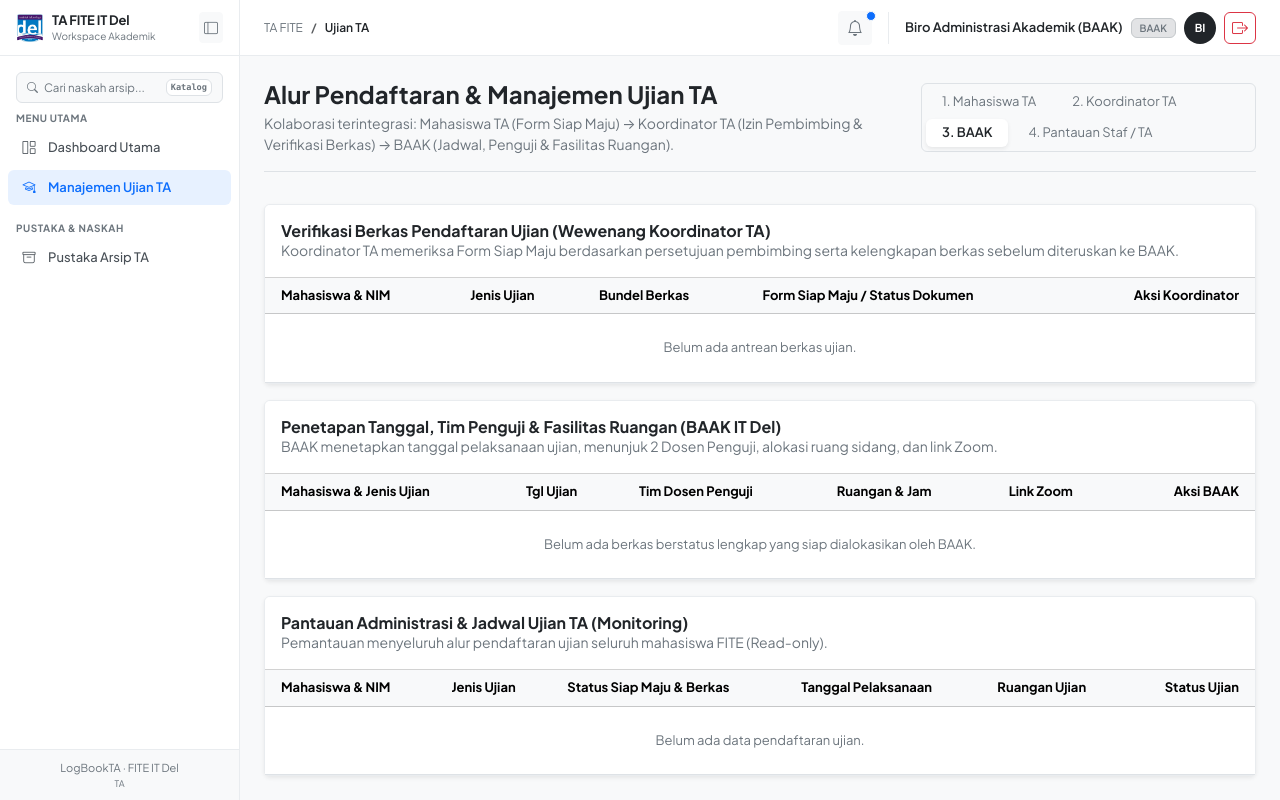
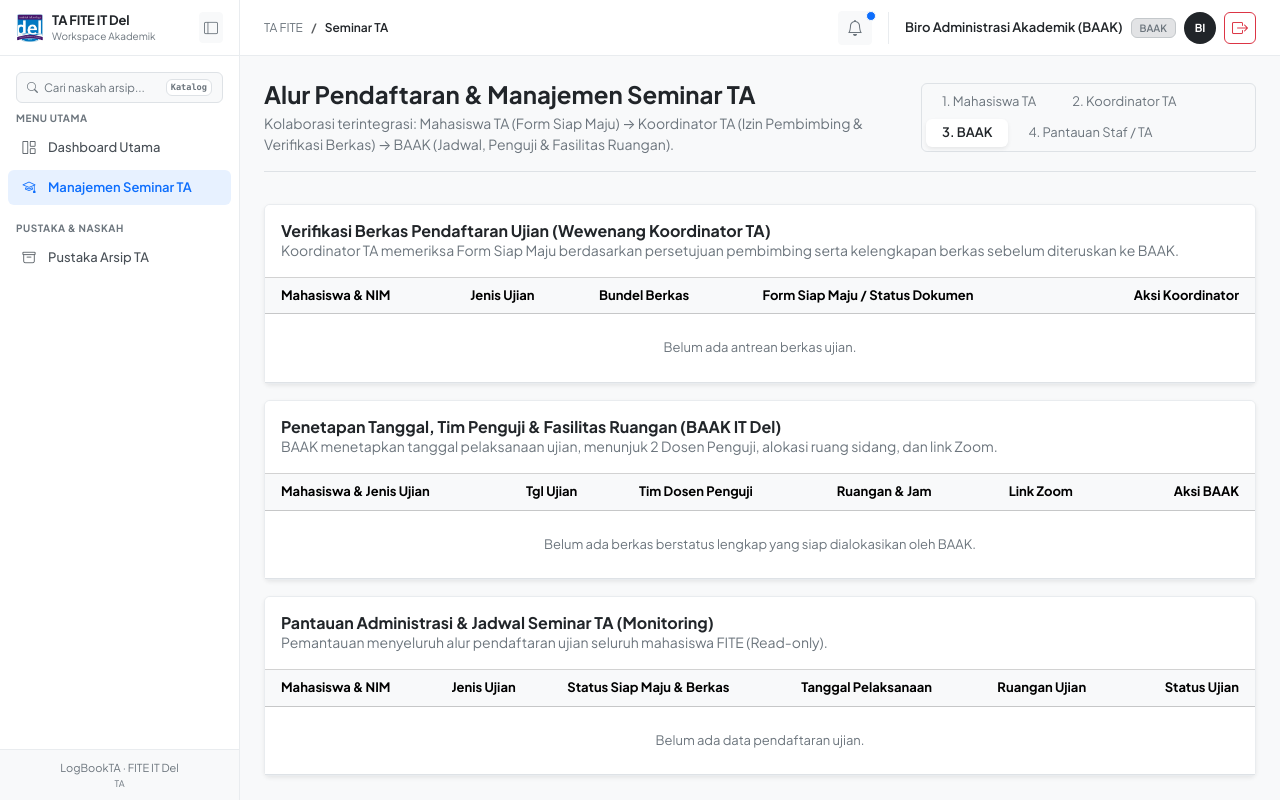
Before and after one commit to JoiceNapitupulu/LogBookTA-FITE, a Laravel app: page /ujian in a window 1280 px wide. Run offline with Laravel 12, Linux system fonts and the light colour scheme; a user stored in the database is signed in; data comes from the database, SQL or seed files in the repository; style sheets or scripts are compiled from the project's sources.

Commit message:
feat(ui): ganti label sidebar Manajemen Ujian TA menjadi Manajemen Seminar TA

```diff
--- a/resources/views/layouts/notion.blade.php
+++ b/resources/views/layouts/notion.blade.php
@@ -328,12 +328,12 @@
               @endif
 
               @if (auth()->check() && !auth()->user()->isMahasiswaNonTa())
-              <!-- Manajemen Ujian TA -->
+              <!-- Manajemen Seminar TA -->
               <a href="{{ route('ujian.index') }}"
                  class="nav-link-academic {{ request()->routeIs('ujian.*') ? 'active' : '' }}"
-                 title="Manajemen Ujian TA">
+                 title="Manajemen Seminar TA">
                 <i class="bi bi-mortarboard text-center" style="width: 18px;"></i>
-                <span x-show="sidebarOpen" class="text-truncate">Manajemen Ujian TA</span>
+                <span x-show="sidebarOpen" class="text-truncate">Manajemen Seminar TA</span>
               </a>
               @endif
             </div>
--- a/resources/views/ujian/index.blade.php
+++ b/resources/views/ujian/index.blade.php
@@ -1,7 +1,7 @@
 @extends('layouts.notion')
 
-@section('title', 'Manajemen Ujian TA')
-@section('breadcrumb', 'Ujian TA')
+@section('title', 'Manajemen Seminar TA')
+@section('breadcrumb', 'Seminar TA')
 
 @section('content')
 <div class="d-flex flex-column gap-3" x-data="{
@@ -22,7 +22,7 @@
   <!-- Header Halaman Akademik -->
   <div class="d-flex flex-column flex-md-row align-items-md-center justify-content-between gap-3 pb-3 border-bottom">
     <div>
-      <h1 class="h4 fw-bold text-dark mb-1">Alur Pendaftaran & Manajemen Ujian TA</h1>
+      <h1 class="h4 fw-bold text-dark mb-1">Alur Pendaftaran & Manajemen Seminar TA</h1>
       <p class="text-secondary small mb-0">Kolaborasi terintegrasi: Mahasiswa TA (Form Siap Maju) &rarr; Koordinator TA (Izin Pembimbing & Verifikasi Berkas) &rarr; BAAK (Jadwal, Penguji & Fasilitas Ruangan).</p>
     </div>
 
@@ -531,7 +531,7 @@
   <div x-show="activeTab === 'ta'" class="d-flex flex-column gap-3">
     <div class="card shadow-sm border-light-subtle">
       <div class="card-header bg-white py-3">
-        <h2 class="h6 fw-bold text-dark mb-0">Pantauan Administrasi & Jadwal Ujian TA (Monitoring)</h2>
+        <h2 class="h6 fw-bold text-dark mb-0">Pantauan Administrasi & Jadwal Seminar TA (Monitoring)</h2>
         <p class="text-secondary small mb-0">Pemantauan menyeluruh alur pendaftaran ujian seluruh mahasiswa FITE (Read-only).</p>
       </div>
 
```
